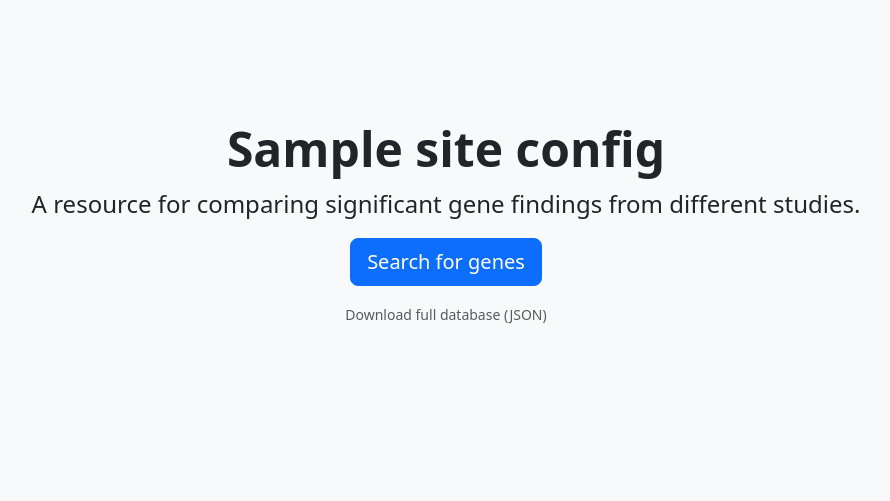
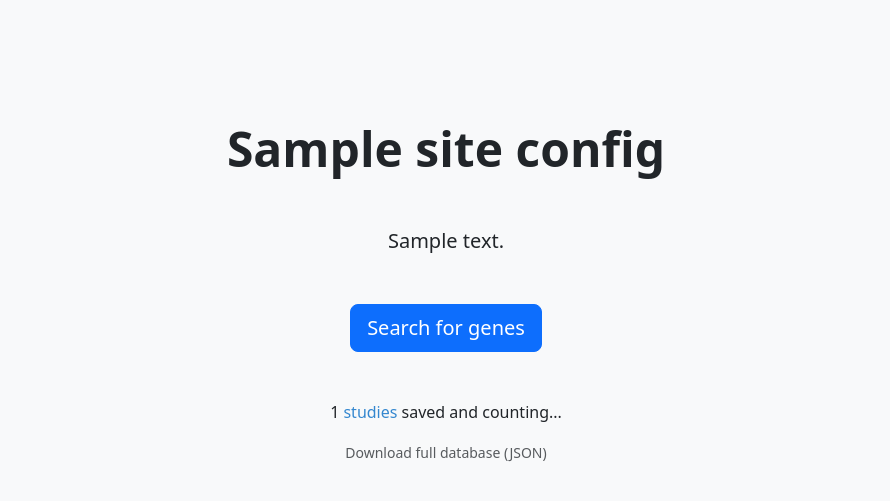
Before and after one commit to ruvilonix/sick-genes, a Django app: template sickgenes/templates/sickgenes/home.html in a window 1280 px wide. Shown: the part 56-557 px from the top of the page, without its empty margins (194-1084 px from the left). Run offline with Django 5.2, Linux system fonts and the light colour scheme; the template is opened without the code that fills it: most values are stand-ins (such as "Sample title", 1, 10 or a date in 2020).

Commit message:
display short site description and study count on home page

```diff
--- a/sickgenes/templates/sickgenes/home.html
+++ b/sickgenes/templates/sickgenes/home.html
@@ -7,9 +7,13 @@
 <div class="p-5 mb-4 bg-light container rounded-3 mt-4">
     <div class="container-fluid py-5 text-center">
         <h1 class="display-5 fw-bold">{{ site_config.site_name }}</h1>
-        <p class="fs-4">A resource for comparing significant gene findings from different studies.</p>
-        <a class="btn btn-primary btn-lg" href="{% url "sickgenes:identify_molecules" 'gene' %}" role="button">Search for genes</a>
+        <p class="fs-5 mt-5">{{ home_page_description|safe }}</p>
 
+        <p class="mt-5">
+            <a class="btn btn-primary btn-lg" href="{% url "sickgenes:identify_molecules" 'gene' %}" role="button">Search for genes</a>
+        </p>
+
+        <p class="mt-5">{{ study_count }} <a href="{% url 'sickgenes:study_list' %}">studies</a> saved and counting...</p>
         <p class="mt-3"><small>
             <a href="/api/v1/dump" class="text-muted">Download full database (JSON)</a>
         </small></p>
```
Also changed, not shown: sickgenes/views/views.py (+7 -1 lines).
